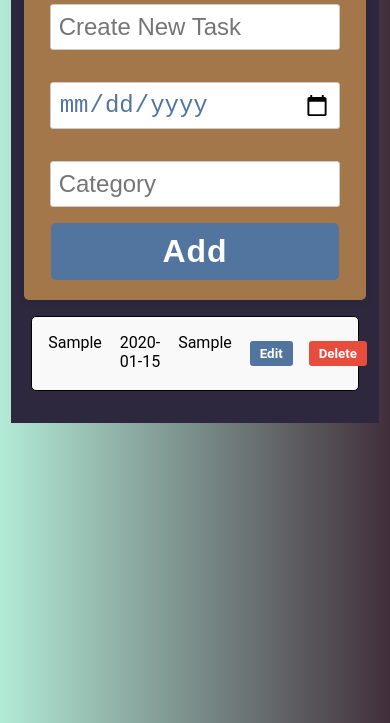
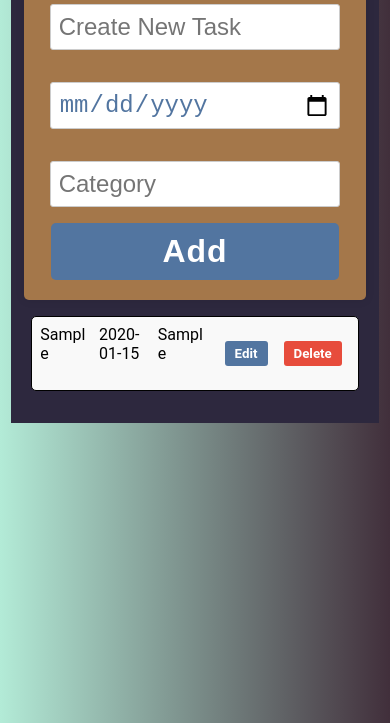
Before and after one commit to YvetteNyibuka/TodoApp, a plain HTML site: page index.html in a window 390 px wide. Both pictures are taken after typing "Sample", "2020-01-15", "Sample" into the empty fields and a click on the button "Add". Shown: the part 121-844 px from the top of the page. Drawn offline with Linux system fonts and the light colour scheme.

Commit message:
finishing responsiveness

```diff
--- a/index.html
+++ b/index.html
@@ -1,28 +1,33 @@
 <!DOCTYPE html>
 <html lang="en">
+
 <head>
     <meta charset="UTF-8">
     <meta name="viewport" content="width=device-width, initial-scale=1.0">
     <title>TodoApp</title>
     <link rel="stylesheet" href="./style.css">
 </head>
+
 <body>
     <div class="container">
         <div class="form">
             <form id="task-form">
                 <h1 style="text-align: center;">Todo App ✔</h1>
-                <input type="text" id="task-input" class="input" placeholder="Create New Task" maxlength="20">
-                <input type="date" id="due-date-input" placeholder="Due Date" class="input" >
-                <input type="text" id="category-input" class="input" placeholder="Category" maxlength="20">
+                <input type="text" id="task-input" class="input" placeholder="Create New Task" >
+                <input type="date" id="due-date-input" placeholder="Due Date" class="input">
+                <input type="text" id="category-input" class="input" placeholder="Category" >
                 <button type="submit" id="add-button">Add</button>
             </form>
         </div>
         <div class="task_list">
-
+            <div class="task-content"></div>
+            <div class="due-date"></div>
+            <div class="category"></div>
         </div>
     </div>
 
 
     <script src="./script.js"></script>
 </body>
+
 </html>
--- a/script.js
+++ b/script.js
@@ -19,14 +19,15 @@ document.addEventListener("DOMContentLoaded", function () {
         const taskContainer = document.createElement("div");
         taskContainer.className = "task1";
 
-        const taskContent = document.createElement("span");
+        const taskContent = document.createElement("div");
         taskContent.textContent = taskText;
+        taskContent.className = "task-content";
 
-        const taskDueDate = document.createElement("span");
+        const taskDueDate = document.createElement("div");
         taskDueDate.textContent = dueDate;
         taskDueDate.className = "due-date";
 
-        const taskCategory = document.createElement("span");
+        const taskCategory = document.createElement("div");
         taskCategory.textContent = category;
         taskCategory.className = "category";
 
--- a/style.css
+++ b/style.css
@@ -39,15 +39,6 @@ body{
     height: 80%;
 }
 
-.task1{
-    display: flex;
-    text-align: center;
-    width: 80%;
-    padding: .5rem;
-    margin: 2rem;
-}
-
-
 .input{
     width: 80%;
     padding: 8px;
@@ -73,20 +64,24 @@ body{
 
 .task1 {
     display: flex;
+    width: 80%;
+    flex-wrap: wrap;
     align-items: center;
-    justify-content: space-between;
-    text-align: left;
-    padding: 10px;
     border: 1px solid #ccc;
     margin: 5px 0;
     background-color: #f9f9f9;
     border-radius: 5px;
+    padding: 10px;
+}
+.task1 > div {
+    flex: 1;
+    margin-right: 10px;
+    word-wrap: break-word;
+    overflow-wrap: break-word;
+    word-break: break-word;
+    text-align: start;
 }
 
-.task1 span {
-    flex-grow: 1;
-    margin-right: 10px;
-}
 
 .edit-button,
 .delete-button {
@@ -96,8 +91,7 @@ body{
     border-radius: 3px;
     color: #fff;
     font-weight: bold;
-   font-family: 'Roboto', sans-serif;
-
+    font-family: 'Roboto', sans-serif;
 }
 
 .edit-button {
```
